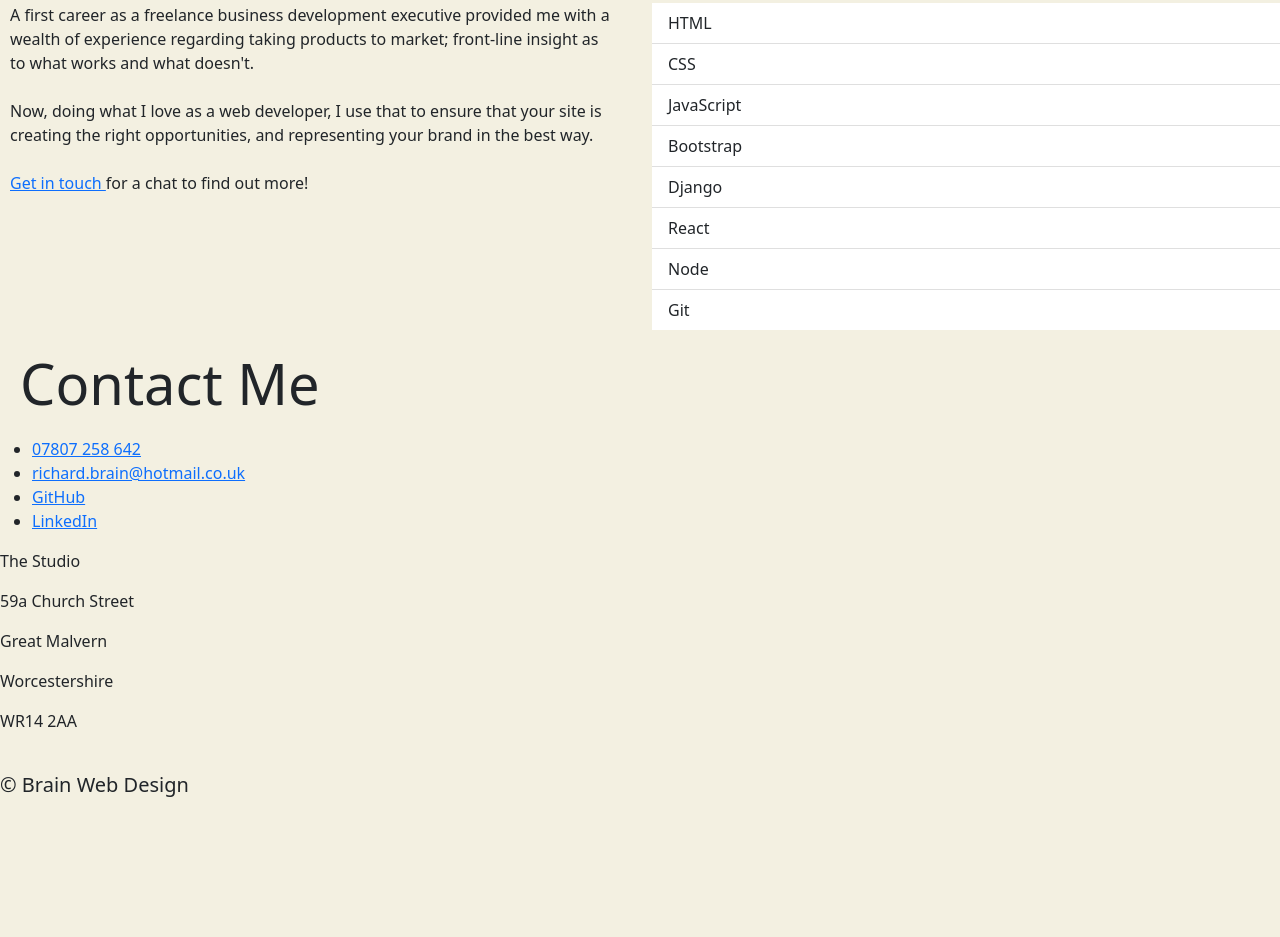
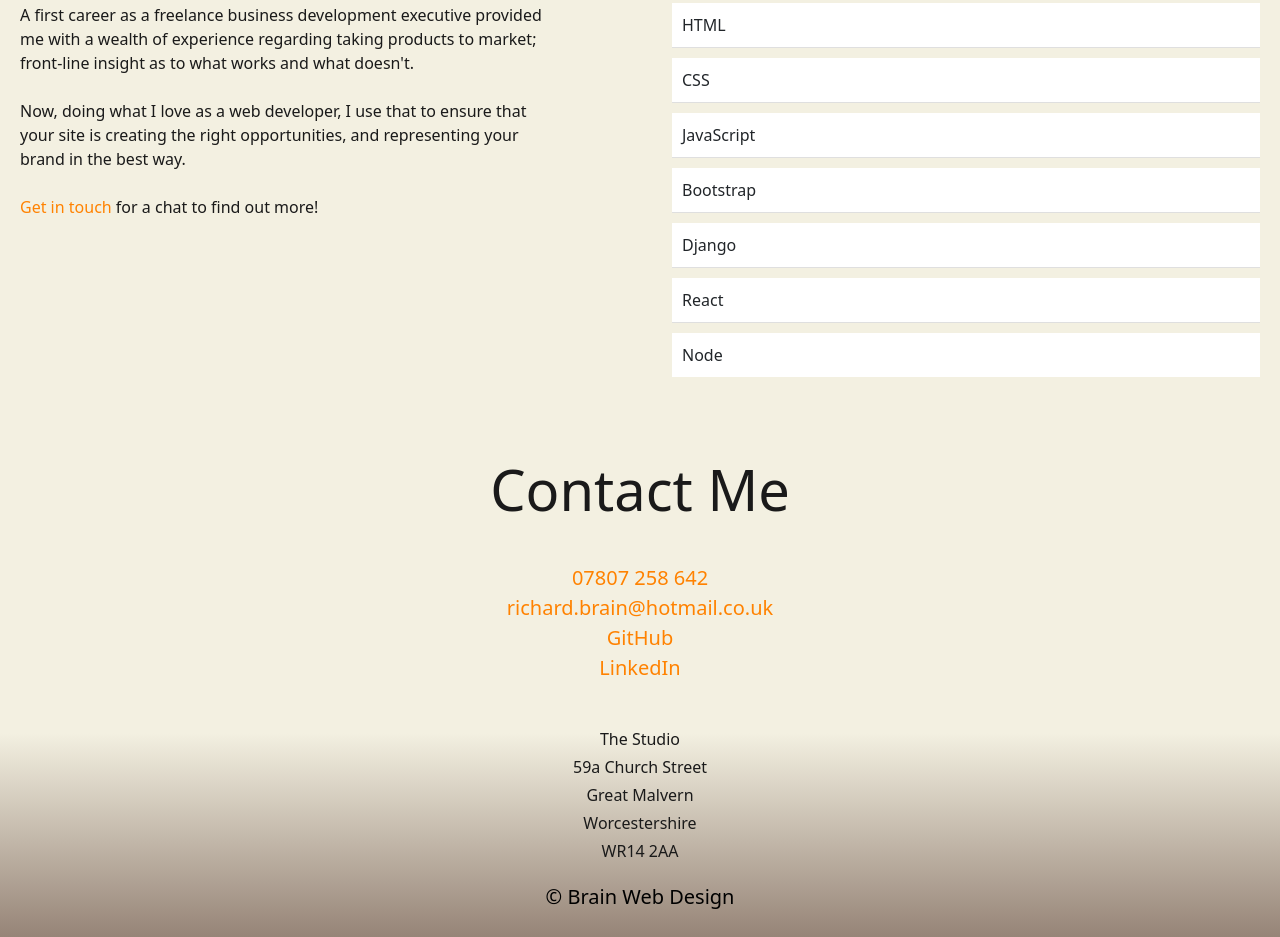
Before and after one commit to RGBrain/Bootstrap-Portfolio, a plain HTML site: page index.html in a window 1280 px wide. Shown: the part 1754-2691 px from the top of the page. Before the commit the page ends 2559 px from the top, so only its background shows below. Drawn offline with nearby package versions, Linux system fonts and the light colour scheme.

Commit message:
add contact and footer

```diff
--- a/css/style.css
+++ b/css/style.css
@@ -1,41 +1,38 @@
 /* Custom CSS */
 
-/* CSS HEX */
+/* COLOR VARIABLES */
 :root {
 --electric-blue: rgba(147, 233, 232, 1);
 --eton-blue: #9FCAACff;
 --eggshell: #F3F0E1ff;
---vivid-tangerine: #FEA597ff;
+--vivid-tangerine: #FF8200;
 --beaver: #968477ff;
+--black-beaver: rgb(26, 26, 26);
+}
+
+* {
+    color: var(--black-beaver);
 }
 
 body {
     background-color: var(--eggshell);
+
 }
 
 .navbar-collapse {
     justify-content: flex-end;
     align-items: center;
 }
-
+/* Company Name  */
 h1 {
-    color: var(--beaver)
+    color: var(--black-beaver);
     justify-content: flex-start;
 }
-
-.card {
-    margin-top: 0px;
-    margin-bottom: 0px;
-    margin-left: 5px;
-    margin-right: 5px;
-}
-.card-img-top {
-
-}
-.card-area {
-    margin: 5px;
+#web-design {
+    color: var(--beaver)
 }
 
+/* Jumbotron */
 .jumbotron {
     height: 600px;
     background-image: url(/images/i-recommend.png);
@@ -43,9 +40,10 @@ h1 {
     background-position: center;
     position: relative;
 }
+
 /* My name  */
 h2 {
-    color: var(--beaver);
+    color: var(--black-beaver);
     position: absolute;
     bottom: 0px;
     left: 10px;
@@ -57,18 +55,74 @@ h3 {
     margin: 20px;
 }
 
-/* Card section  */
-.card-body {
-    /* background-color: var(--beaver); */
+/* Work Cards  */
+.card {
+    margin-top: 0px;
+    margin-bottom: 0px;
+    margin-left: 5px;
+    margin-right: 5px;
+}
+.card-area {
+    margin: 5px;
 }
 
 /* Skills/about section  */
 .skills, .about {
-    /* border: red solid 3px; */
+    height: 500px;
+
 }
 
 .about p {
     margin: 10px;
+    padding-left: 10px;
+    padding-right: 20px;
+    width: 90%
+}
+
+
+
+/* Skills list  */
+.list-group {
+    padding: 20px;
+}
+.list-group-item {
+    width: 100%;
+    padding: 10px;
+    margin-top: 10px;
+}
+.list-group-item:first-child {
+    margin-top: -20px;
+}
+
+/* Contact  */
+
+#contact h3 {
+    margin-top: 60px;
+    padding-bottom: 20px;
+}
+
+.contact {
+    text-decoration: none;
+    text-align: center;
+    margin-bottom: 50px;
+}
+
+a {
+    text-decoration: none;
+    color: var(--vivid-tangerine)
+}
+
+/* FOOTER  */
+footer {
+    line-height: 75%;
+    text-align: center;
+    background-image: linear-gradient(var(--eggshell), var(--beaver));
+    padding-bottom: 20px;
+}
+
+h5 {
+    color: black;
+    font-size: 20px;
 }
 
 
--- a/index.html
+++ b/index.html
@@ -1,15 +1,14 @@
 <!DOCTYPE html>
 <html lang="en-gb">
-
-<!-- TODO: -->
-<!-- Add the abbreviation class thing (see HTML in portfolio) -->
 
 <head>
   <meta charset="UTF-8">
   <meta name="viewport" content="width=device-width, initial-scale=1.0">
   <meta http-equiv="X-UA-Compatible" content="ie=edge">
   <title>Richard Brain | Web Developer</title>
+  <!-- Bootstrap 5 CSS  -->
   <link href="https://cdn.jsdelivr.net/npm/bootstrap@5.2.2/dist/css/bootstrap.min.css" rel="stylesheet" integrity="sha384-Zenh87qX5JnK2Jl0vWa8Ck2rdkQ2Bzep5IDxbcnCeuOxjzrPF/et3URy9Bv1WTRi" crossorigin="anonymous">
+  <!-- Bootstrap 4 CSS as an option -->
   <!-- <link rel="stylesheet" href="https://cdn.jsdelivr.net/npm/bootstrap@4.0.0/dist/css/bootstrap.min.css" integrity="sha384-Gn5384xqQ1aoWXA+058RXPxPg6fy4IWvTNh0E263XmFcJlSAwiGgFAW/dAiS6JXm" crossorigin="anonymous"> -->
   <link rel="stylesheet" href="css/style.css" />
 </head>
@@ -17,11 +16,11 @@
 <body>
   <!-- main logo / nav -->
   <header>
-    <!-- TODO:REMOVED bg-light FROM NAV  -->
     <nav class="navbar navbar-expand-lg">
       <div class="container-fluid top-bar">
-        <h1 class="display-2">Brain <small class="text-muted"> Web Design</small>
+        <h1 class="display-2">Brain <small class="" id="web-design"> Web Design</small>
         </h1>
+
         <!-- Hamburger Menu  -->
         <button class="navbar-toggler" type="button" data-bs-toggle="collapse" data-bs-target="#navbarNav" aria-controls="navbarNav" aria-expanded="false" aria-label="Toggle navigation">
           <span class="navbar-toggler-icon"></span>
@@ -101,7 +100,7 @@
             <img class="card-img-top" src="/images/02-run-buddy.jpg" alt="Card image cap">
             <div class="card-body">
               <a href="#" class="btn btn-primary">Run Buddy</a>
-              <p class="card-text"><abbr title="HyperText Markup Language" class="initialism">HTMLhfjdhfl</abbr>/CSS</p>
+              <p class="card-text"><abbr title="HyperText Markup Language" class="initialism">HTML</abbr>/<abbr title="Cascading Style Sheets" class="initialism">CSS</abbr></p>
             </div>
           </div>
         </div>
@@ -117,7 +116,6 @@
       </div>
     </section>
 
-
     <!-- about me -->
     <section class="page-section" id="about">
       <div class="container-flex">
@@ -129,6 +127,7 @@
               </br></br>
               Now, doing what I love as a web developer, I use that to ensure that your site is creating the right opportunities, and representing your brand in the best way.
               </br></br>
+
               <a href="#contact">Get in touch </a>for a chat to find out more!
             </p>
           </div>
@@ -143,39 +142,53 @@
               <li class="list-group-item">Django</li>
               <li class="list-group-item">React</li>
               <li class="list-group-item">Node</li>
-              <li class="list-group-item">Git</li>
             </ul>
           </div>
         </div>
     </div>
   </section>
 
-    <!-- NEED TO ADD SKILLS AND ABOUT SECTION ON SAME ROW  -->
-
-
-    <!-- contact -->
-    <section class="page-section contact" id="contact">
+    <!-- contact Me -->
+    <!-- <section class="page-section contact" id="contact">
       <div class="section-title">
         <h3 class="display-4">Contact Me</h3>
       </div>
-      <ul>
+      <ul class="contact-details translate-middle">
         <li><a href="#">07807 258 642</a></li>
         <li><a href="mailto:richard.brain@hotmail.co.uk">richard.brain@hotmail.co.uk</a></li>
         <li><a href="https://github.com/RGBrain">GitHub</a></li>
         <li><a href="https://www.linkedin.com/in/richard-brain/">LinkedIn</a></li>
       </ul>
+    </section> -->
+
+    <section class="contact lead" id="contact">
+      <div class="section-title">
+        <h3 class="display-4">Contact Me</h3>
+      </div>
+      <div class="container-fluid">
+        <div class="row contact">
+          <div><a href="#">07807 258 642</a></div>
+          <div><a href="mailto:richard.brain@hotmail.co.uk">richard.brain@hotmail.co.uk</a></div>
+          <div><a href="https://github.com/RGBrain">GitHub</a></div>
+          <div><a href="https://www.linkedin.com/in/richard-brain/">LinkedIn</a></div>
+        </div>
     </section>
   </main>
+
   <!-- Footer -->
   <footer>
+    <address>
       <p>The Studio</p>
       <p>59a Church Street</p>
       <p>Great Malvern</p>
       <p>Worcestershire</p>
       <p>WR14 2AA</p>
+    </address>
   </br>
-    <h5>&copy; Brain Web Design</h5>
+    <h5 class="">&copy; Brain Web Design</h5>
   </footer>
+
+  <!-- Bootstrap JavaScript tags -->
   <script src="https://cdn.jsdelivr.net/npm/bootstrap@5.2.2/dist/js/bootstrap.bundle.min.js" integrity="sha384-OERcA2EqjJCMA+/3y+gxIOqMEjwtxJY7qPCqsdltbNJuaOe923+mo//f6V8Qbsw3" crossorigin="anonymous"></script>
   <script src="https://cdn.jsdelivr.net/npm/@popperjs/core@2.11.6/dist/umd/popper.min.js" integrity="sha384-oBqDVmMz9ATKxIep9tiCxS/Z9fNfEXiDAYTujMAeBAsjFuCZSmKbSSUnQlmh/jp3" crossorigin="anonymous"></script>
   <script src="https://cdn.jsdelivr.net/npm/bootstrap@5.2.2/dist/js/bootstrap.min.js" integrity="sha384-IDwe1+LCz02ROU9k972gdyvl+AESN10+x7tBKgc9I5HFtuNz0wWnPclzo6p9vxnk" crossorigin="anonymous"></script>
```
Lines whose indentation alone changed are shown as unchanged.
